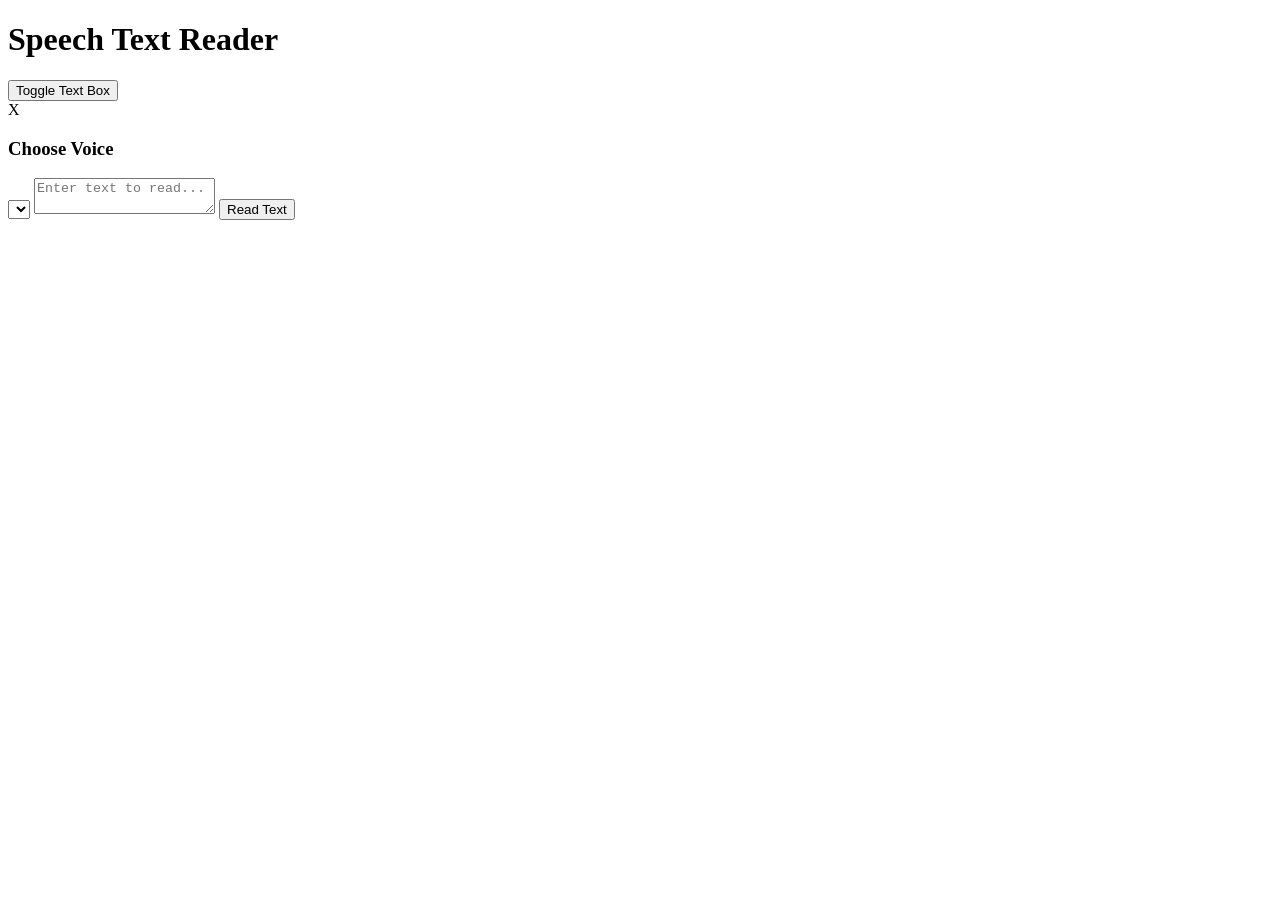
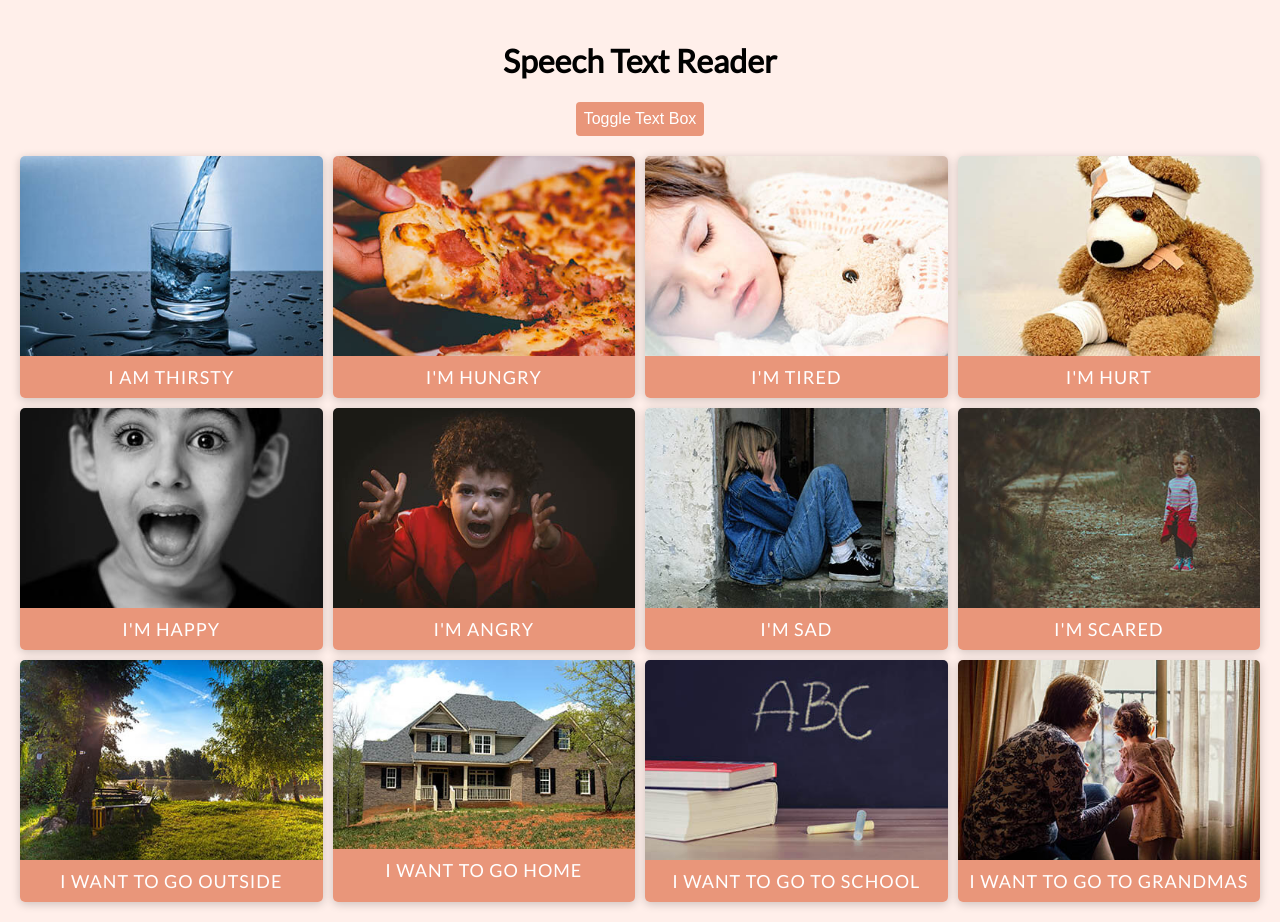
Before and after one commit to vaishali023/speech-text-reader, a plain HTML site: page index.html in a window 1280 px wide. Before the commit the page ends 800 px from the top, so only its background shows below. Drawn offline with Linux system fonts and the light colour scheme.

Commit message:
done with css and speech voices in script

```diff
--- a/index.html
+++ b/index.html
@@ -4,7 +4,7 @@
     <meta charset="UTF-8">
     <meta http-equiv="X-UA-Compatible" content="IE=edge">
     <meta name="viewport" content="width=device-width, initial-scale=1.0">
-    <link rel="stylesheet" href="style.css" />
+    <link rel="stylesheet" href="styles.css" />
     <title>Speech Text Reader</title>
 </head>
 <body>
--- a/script.js
+++ b/script.js
@@ -0,0 +1,102 @@
+const main = document.querySelector('main');
+const voicesSelect = document.getElementById('voices');
+const textarea = document.getElementById('text');
+const readBtn = document.getElementById('read');
+const toggleBtn = document.getElementById('toggle');
+const closeBtn = document.getElementById('close');
+
+const data = [
+    {
+        image: './images/drink.jpg',
+        text: "I am thirsty"
+    },
+    {
+        image: './images/food.jpg',
+        text: "I'm Hungry"
+    },
+    {
+        image: './images/tired.jpg',
+        text: "I'm Tired"
+    },
+    {
+        image: './images/hurt.jpg',
+        text: "I'm Hurt"
+    },
+    {
+        image: './images/happy.jpg',
+        text: "I'm Happy"
+     },
+    {
+        image: './images/angry.jpg',
+        text: "I'm Angry"
+    },
+    {
+        image: './images/sad.jpg',
+        text: "I'm Sad"
+      },
+      {
+        image: './images/scared.jpg',
+        text: "I'm Scared"
+      },
+      {
+        image: './images/outside.jpg',
+        text: 'I Want To Go Outside'
+      },
+      {
+        image: './images/home.jpg',
+        text: 'I Want To Go Home'
+      },
+      {
+        image: './images/school.jpg',
+        text: 'I Want To Go To School'
+      },
+      {
+        image: './images/grandma.jpg',
+        text: 'I Want To Go To Grandmas'
+      }
+];
+
+data.forEach(createBox);
+
+//Create speech boxes
+function createBox(item) {
+    const box = document.createElement('div');
+    const { image, text} = item;
+    box.classList.add('box');
+
+    box.innerHTML = `
+    <img src="${image}" alt="${text}" />
+    <p class="info">${text}</p>
+  `;
+
+  // @todo - speak event
+  main.appendChild(box);
+
+}
+
+//Store voices
+let voices = [];
+
+function getVoices() {
+    voices = speechSynthesis.getVoices();
+    voices.forEach(voice => {
+        const option = document.createElement('option');
+        option.value = voice.name;
+        option.innerText = `${voice.name} ${voice.lang}`;
+
+        voicesSelect.appendChild(option);
+    });
+}
+
+// Voices changed
+speechSynthesis.addEventListener('voiceschanged', getVoices);
+
+//Toggle text box
+toggleBtn.addEventListener('click', () =>
+   document.getElementById('text-box').classList.toggle('show')
+);
+
+//Close button
+closeBtn.addEventListener('click', () =>
+   document.getElementById('text-box').classList.remove('show')
+);
--- a/styles.css
+++ b/styles.css
@@ -0,0 +1,149 @@
+@import url('https://fonts.googleapis.com/css?family=Lato');
+
+* {
+  box-sizing: border-box;
+}
+
+body {
+  background: #ffefea;
+  font-family: 'Lato', sans-serif;
+  min-height: 100vh;
+  margin: 0;
+}
+
+h1 {
+  text-align: center;
+}
+
+.container {
+  margin: auto;
+  padding: 20px;
+}
+
+.btn {
+  cursor: pointer;
+  background-color: darksalmon;
+  border: 0;
+  border-radius: 4px;
+  color: #fff;
+  font-size: 16px;
+  padding: 8px;
+}
+
+
+.btn:active {
+    transform: scale(0.98);
+  }
+
+  .btn:focus,
+  select:focus {
+    outline: 0;
+  }
+
+  .btn-toggle {
+    display: block;
+    margin: auto;
+    margin-bottom: 20px;
+  }
+
+  .text-box {
+    width: 70%;
+    position: absolute;
+    top: 30%;
+    left: 50%;
+    transform: translate(-50%, -800px);
+    background-color: #333;
+    color: #fff;
+    padding: 20px;
+    border-radius: 5px;
+    transition: all 1s ease-in-out;
+  }
+
+  .text-box.show {
+    transform: translate(-50%, 0);
+  }
+
+  .text-box select {
+    background-color: darksalmon;
+    border: 0;
+    color: #fff;
+    font-size: 12px;
+    height: 30px;
+    width: 100%;
+  }
+
+  .text-box textarea {
+    border: 1px #dadada solid;
+    border-radius: 4px;
+    font-size: 16px;
+    padding: 8px;
+    margin: 15px 0;
+    width: 100%;
+    height: 150px;
+  }
+
+  .text-box .btn {
+    width: 100%;
+  }
+
+  .text-box .close {
+    float: right;
+    text-align: right;
+    cursor: pointer;
+  }
+
+  main {
+    display: grid;
+    grid-template-columns: repeat(4, 1fr);
+    grid-gap: 10px;
+  }
+
+  .box {
+    box-shadow: 0 2px 10px rgba(0, 0, 0, 0.2);
+    border-radius: 5px;
+    cursor: pointer;
+    display: flex;
+    flex-direction: column;
+    overflow: hidden;
+    transition: box-shadow 0.2s ease-out;
+  }
+
+  .box.active {
+    box-shadow: 0 0 10px 5px darksalmon;
+  }
+
+  .box img {
+    width: 100%;
+    object-fit: cover;
+    height: 200px;
+  }
+
+  .box .info {
+    background-color: darksalmon;
+    color: #fff;
+    font-size: 18px;
+    letter-spacing: 1px;
+    text-transform: uppercase;
+    margin: 0;
+    padding: 10px;
+    text-align: center;
+    height: 100%;
+  }
+
+  @media (max-width: 1100px) {
+    main {
+      grid-template-columns: repeat(3, 1fr);
+    }
+  }
+
+  @media (max-width: 760px) {
+    main {
+      grid-template-columns: repeat(2, 1fr);
+    }
+  }
+
+  @media (max-width: 500px) {
+    main {
+      grid-template-columns: 1fr;
+    }
+  }
```
